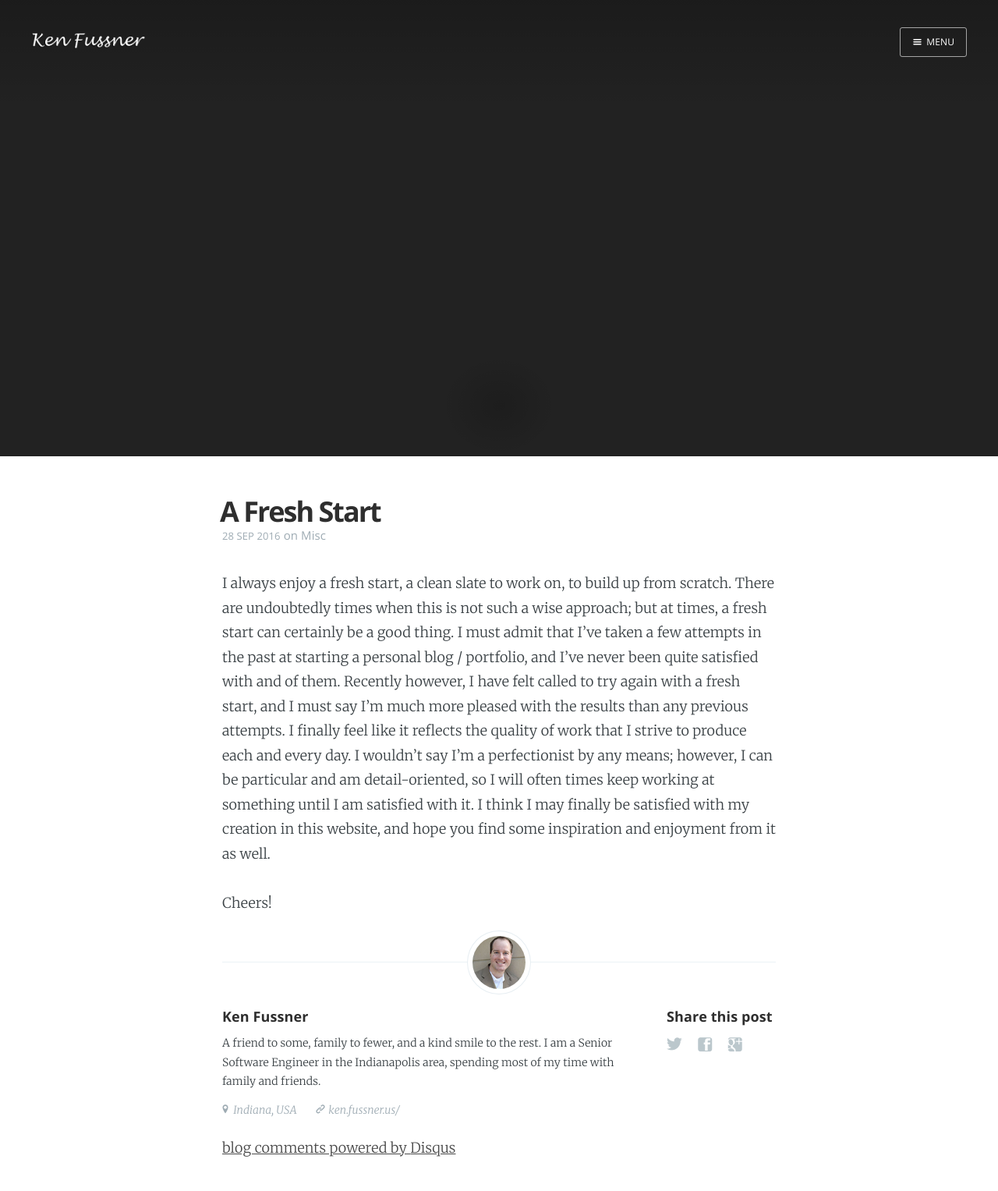
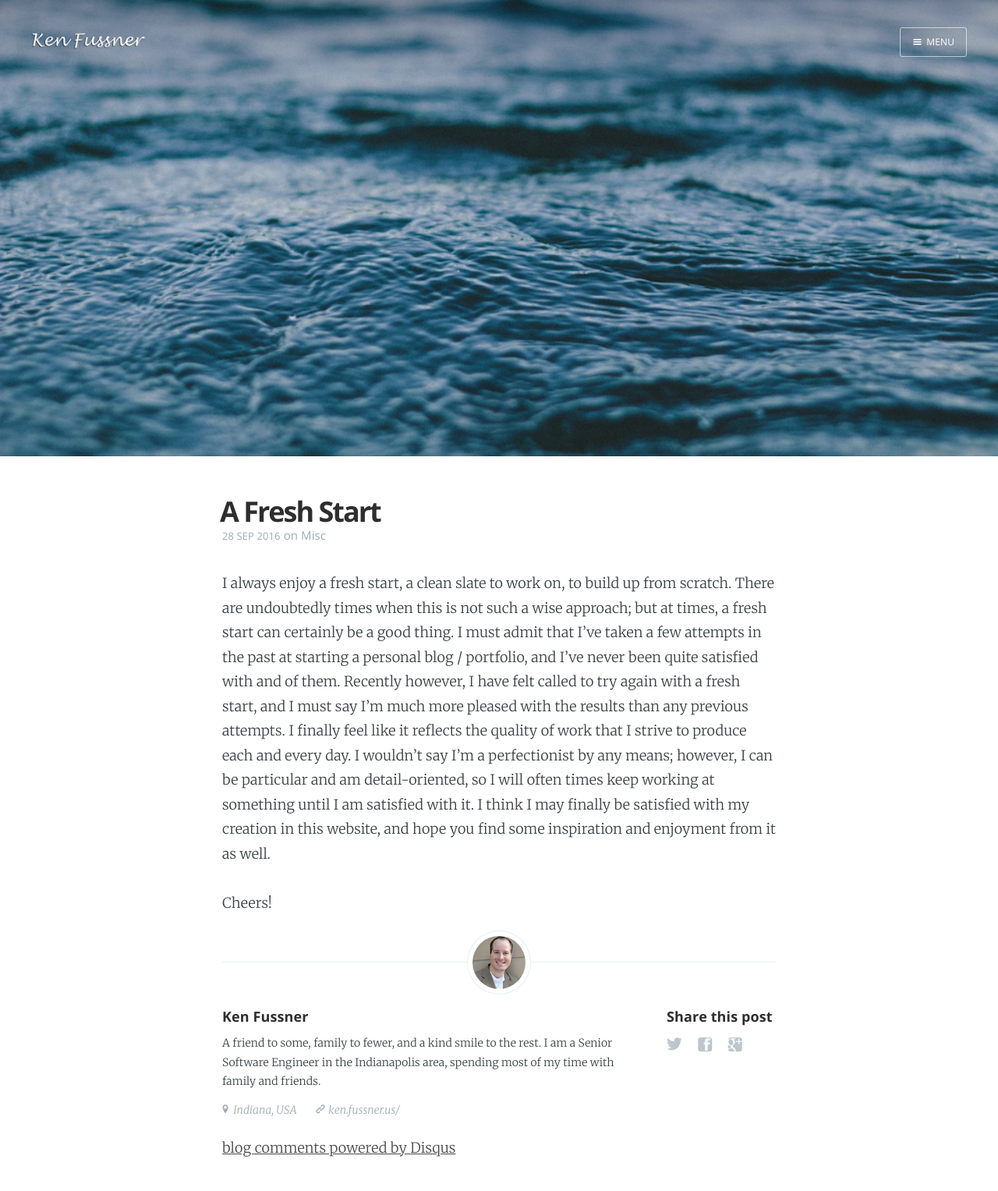
Before and after one commit to kenfussner/kenfussner.github.io, a Jekyll site: the page built from _posts/2016-09-28-fresh-start.md, in a window 1280 px wide. Shown: the whole page at 78% size. Built offline with Jekyll 4.4.1, drawn with Linux system fonts in a browser that asks for light colours; nearby versions of some CDN libraries; comment, search, counter and statistics services are not loaded.

Commit message:
fix header image

```diff
--- a/_posts/2016-09-28-fresh-start.md
+++ b/_posts/2016-09-28-fresh-start.md
@@ -1,6 +1,6 @@
 ---
 layout: post
-cover: 'assets/images/cover7.jpg'
+cover: '/assets/images/cover7.jpg'
 title: A Fresh Start
 tags: misc
 subclass: 'post post-template tag-content'
```
